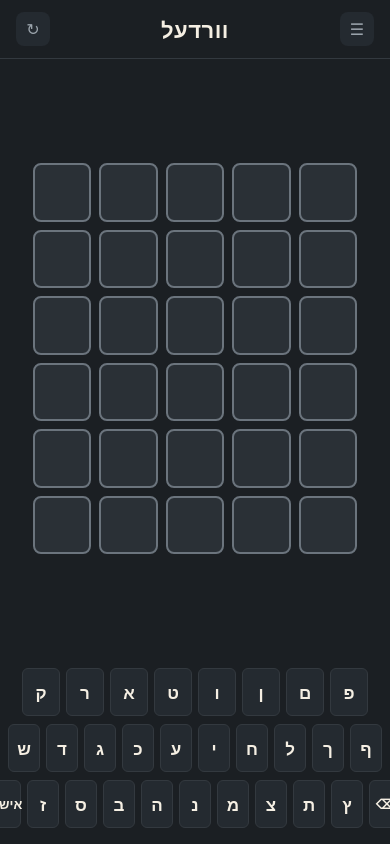
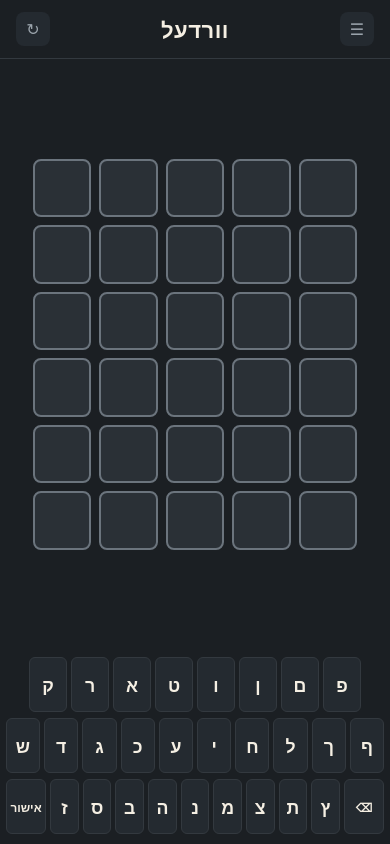
Before and after one commit to aybc2025/Wordel, a React (Vite) app: page / in a window 390 px wide. Built offline with nearby package versions, Linux system fonts and the light colour scheme.

Commit message:
Refactor CSS for responsive keyboard layout

```diff
--- a/src/components/Keyboard.module.css
+++ b/src/components/Keyboard.module.css
@@ -1,9 +1,10 @@
 .keyboard {
   margin-top: auto;
-  padding: 10px 8px calc(16px + env(safe-area-inset-bottom));
+  padding: clamp(8px, 1.5vmin, 16px) clamp(4px, 1.5vmin, 12px)
+    calc(clamp(10px, 2vmin, 20px) + env(safe-area-inset-bottom));
   display: flex;
   flex-direction: column;
-  gap: 8px;
+  gap: clamp(6px, 1.2vmin, 10px);
   flex-shrink: 0;
 }
 
@@ -12,28 +13,33 @@
    left), so key order must not follow the document's `dir`. */
 .row {
   display: flex;
-  gap: 6px;
+  gap: clamp(4px, 1vmin, 8px);
   justify-content: center;
   direction: ltr;
+  width: 100%;
 }
 
+/* min-width: 0 is what prevents the 11-key bottom row from overflowing:
+   keys must be free to shrink below their content width. The wide keys
+   claim their extra room through flex-grow (below), not a min-width. */
 .key {
   background: var(--ink-2);
   color: var(--paper);
   border: 1px solid var(--line);
   border-radius: 6px;
-  font-size: 17px;
+  font-size: clamp(15px, 2.1dvh, 23px);
   font-weight: 700;
-  height: 48px;
-  min-width: 32px;
-  flex: 1;
-  max-width: 38px;
+  height: clamp(46px, 6.5dvh, 64px);
+  min-width: 0;
+  flex: 1 1 0;
+  max-width: clamp(38px, 9.5vw, 62px);
   display: flex;
   align-items: center;
   justify-content: center;
   cursor: pointer;
   transition: background 0.1s ease, transform 0.1s ease;
   font-family: inherit;
+  overflow: hidden;
 }
 
 .key:active {
@@ -45,9 +51,13 @@
   cursor: default;
 }
 
+/* Grows 1.8x faster than a letter key, so "אישור" always has room even
+   when the row is squeezed onto a narrow phone. */
 .wide {
-  max-width: 58px;
-  font-size: 13px;
+  flex: 1.8 1 0;
+  max-width: clamp(56px, 15vw, 92px);
+  font-size: clamp(11px, 3vw, 15px);
+  white-space: nowrap;
 }
 
 .correct {
```
